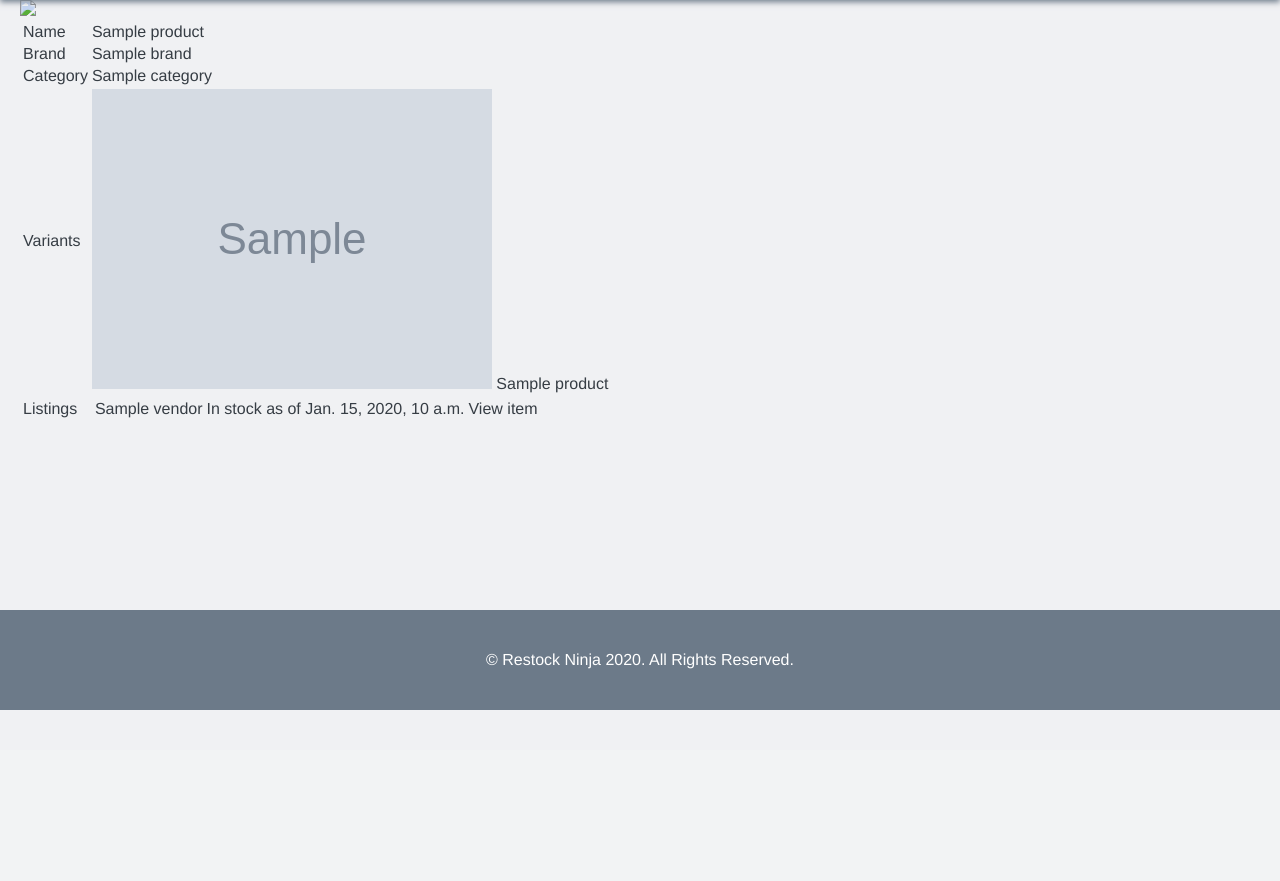
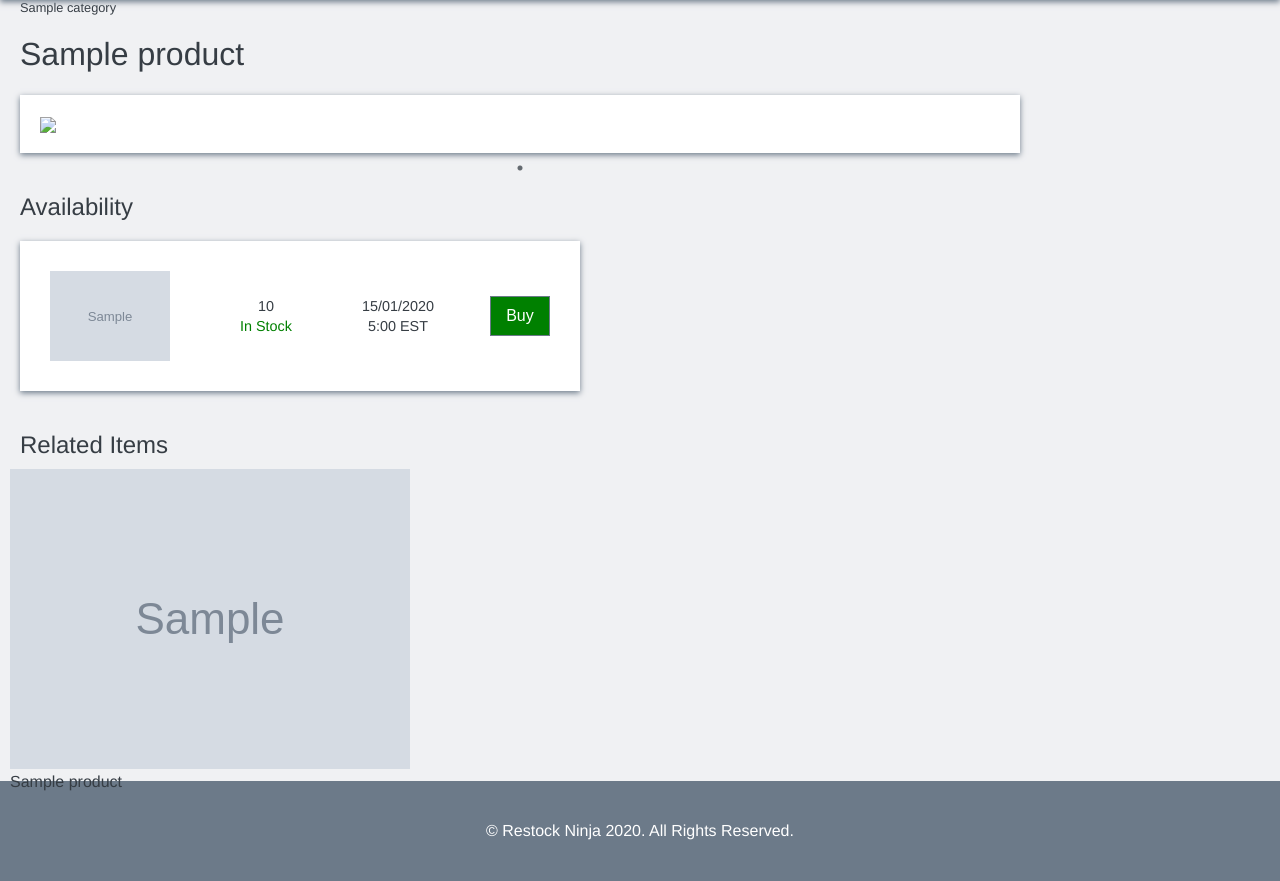
Before and after one commit to kenbrichford/restockninja, a Django app: template products/templates/products/product_detail.html in a window 1280 px wide. Shown: the part 50-931 px from the top of the page. Before the commit the page ends 760 px from the top, so only its background shows below. Run offline with Django 3.2, Linux system fonts and the light colour scheme; the template is opened without the code that fills it: values that come from a table or form of the project are taken from there, others are empty; tables that the repository leaves empty hold one stand-in row (values such as "Sample post"); grey boxes marked "Sample" are stand-in pictures; some libraries are stand-ins or nearby versions.

Commit message:
Format and restructure product page content

```diff
--- a/products/templates/products/product_detail.html
+++ b/products/templates/products/product_detail.html
@@ -1,55 +1,79 @@
 {% extends 'base.html' %}
 
 {% load static %}
+{% load tz %}
+{% load mptt_tags %}
+{% load product_extras %}
 
 {% block title %}{{ product.name }}{% endblock %}
 
 {% block style %}
+<link rel="stylesheet" type="text/css" href="//cdn.jsdelivr.net/npm/slick-carousel@1.8.1/slick/slick.css"/>
+<link rel="stylesheet" type="text/css" href="//cdn.jsdelivr.net/gh/kenwheeler/slick@1.8.0/slick/slick-theme.css"/>
 <link rel="stylesheet" type="text/css" href="{% static 'products/css/style.css' %}"/>
 {% endblock %}
 
 {% block content %}
+<div class="container">
+    <div class="breadcrumbs">{% if product.category.parent %}{{ product.category.get_ancestors|tree_path:" › " }} › {% endif %}{{ product.category }} </div>
+    <h1>{{ product.name }}</h1>
+
+    <div class="image-carousel">
+        <div class="product-images">
             {% for image in images %}
-<img src="{{ image.url }}">
+            <div class="product-image"><img src="{{ image.url }}"></div>
             {% endfor %}
+        </div>
 
-<table>
-    <tr>
-        <td>Name</td>
-        <td>{{ product.name }}</td>
-    </tr>
-    <tr>
-        <td>Brand</td>
-        <td>{{ product.brand }}</td>
-    </tr>
-    <tr>
-        <td>Category</td>
-        <td>{{ product.category }}</td>
-    </tr>
-    <tr>
-        <td>Variants</td>
-        <td>
+        <img class="prev" src="{% static 'img/dark-arrow.png' %}">
+        <img class="next" src="{% static 'img/dark-arrow.png' %}">
+    </div>
+
+    <h2>Availability</h2>
+    <div class="listing-table">
+        {% for price in prices %}
+        <div>
+            <a href="{{ price.listing.url }}" target="_blank">
+                <div class="listing-row">
+                    <div class="listing-cell">
+                        <img class="vendor-logo" src="{{ price.listing.vendor.image.url }}">
+                    </div>
+                    <div class="listing-cell listing-status">
+                        {% if price.available %}{{ price.price|dollars }}<br><span class="available">In Stock</span>
+                        {% else %}<span class="unavailable">Out of Stock</span>{% endif %}
+                    </div>
+                    <div class="listing-cell listing-update">
+                        {% timezone "America/Detroit" %}
+                        {{ price.updated_time|date:"d/m/Y" }}<br>{{ price.updated_time|date:"G:i T" }}
+                        {% endtimezone %}
+                    </div>
+                    <div class="listing-cell">
+                        <button class="buy-button {% if price.available %}available{% else %}unavailable{% endif %}">
+                            {% if price.available %}Buy{% else %}View{% endif %}
+                        </button>
+                    </div>
+                </div>
+            </a>
+        </div>
+        {% endfor %}
+    </div>
+
+    <h2>Related Items</h2>
+    <div class="cards">
         {% for variant in product.variants.all %}
-            <a href="{% url 'product-detail' variant.slug variant.tag %}">
+        <a class="content-card" href="{% url 'product-detail' variant.slug variant.tag %}">
+            <div class="thumbnail">
                 <img src="{{ variant.thumbnail }}">
+            </div>
             {{ variant.name }}
         </a>
         {% endfor %}
-        </td>
-    </tr>
-    <tr>
-        <td>Listings</td>
-        <td><table>
-            {% for price in prices %}
-            <tr>
-                <td>{{ price.listing.vendor.name }}</td>
-                <td>
-                    {% if price.available %}In stock{% else %}Out of stock{% endif %} as of {{ price.updated_time }}
-                </td>
-                <td><a href="{{ price.listing.url }}" target="_blank">View item</a></td>
-            </tr>
-            {% endfor %}
-        </table></td>
-    </tr>
-</table>
+    </div>
+
+</div>
 {% endblock %}
+
+{% block script %}
+<script type="text/javascript" src="//cdn.jsdelivr.net/npm/slick-carousel@1.8.1/slick/slick.min.js"></script>
+<script type="text/javascript" src="{% static 'products/js/script.js' %}"></script>
+{% endblock %}
```
Lines whose indentation alone changed are shown as unchanged.
